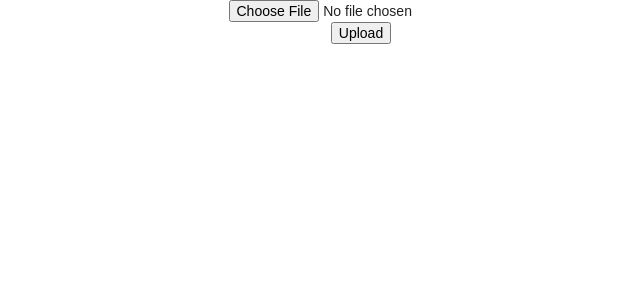
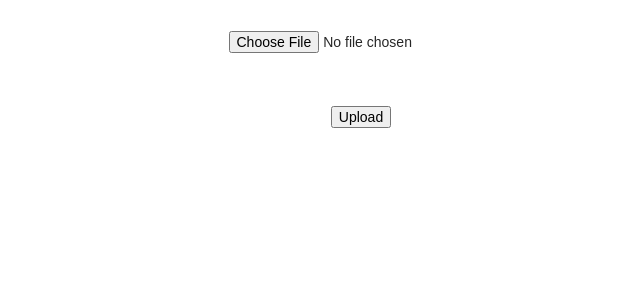
Before and after one commit to Miqotes/shopify-image-repo, a React (Create React App) app: page / in a window 1280 px wide. Shown: the top 300 px of the page, without its empty margins (279-919 px from the left). Built offline with nearby package versions, Linux system fonts and the light colour scheme.

Commit message:
rounded border photos and card frame

```diff
--- a/src/App.js
+++ b/src/App.js
@@ -23,13 +23,13 @@ const App = () => {
 
   return (
     <form class="ui center aligned container">
-      <div>
+      <div class="ui hidden divider">
         {file.length > 0 &&
           file.map((item, index) => {
             return (
               <div key={item}>
-                <img src={item} alt="" />
-                <button type="button" onClick={() => deleteFile(index)}>
+                <img class="ui card" class1="ui medium rounded image" src={item} alt="" />
+                <button class="heart icon" type="button" onClick={() => deleteFile(index)}>
                   delete
                 </button>
               </div>
@@ -37,15 +37,18 @@ const App = () => {
           })}
       </div>
 
-      <div className="form-group">
-        <input
+      <div class="ui hidden divider">
+        <input class="ui primary button"
           type="file"
           disabled={file.length === 5}
           className="form-control"
           onChange={uploadSingleFile}
         />
       </div>
-      <button
+      <br></br>
+      <br></br>
+      <br></br>
+      <button class="ui primary button"
         type="button"
         className="btn btn-primary btn-block"
         onClick={upload}
```
